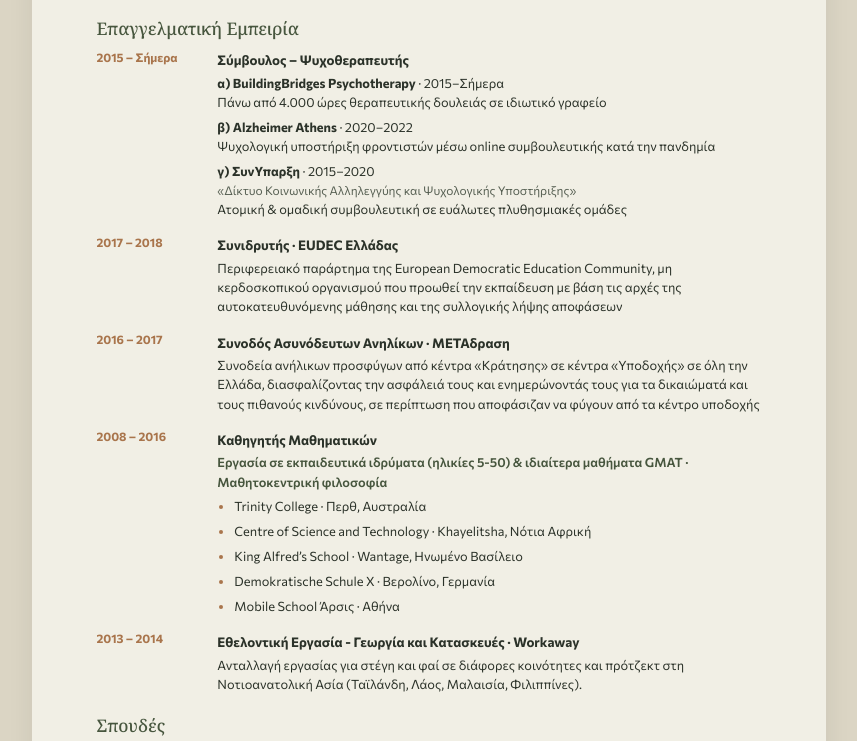
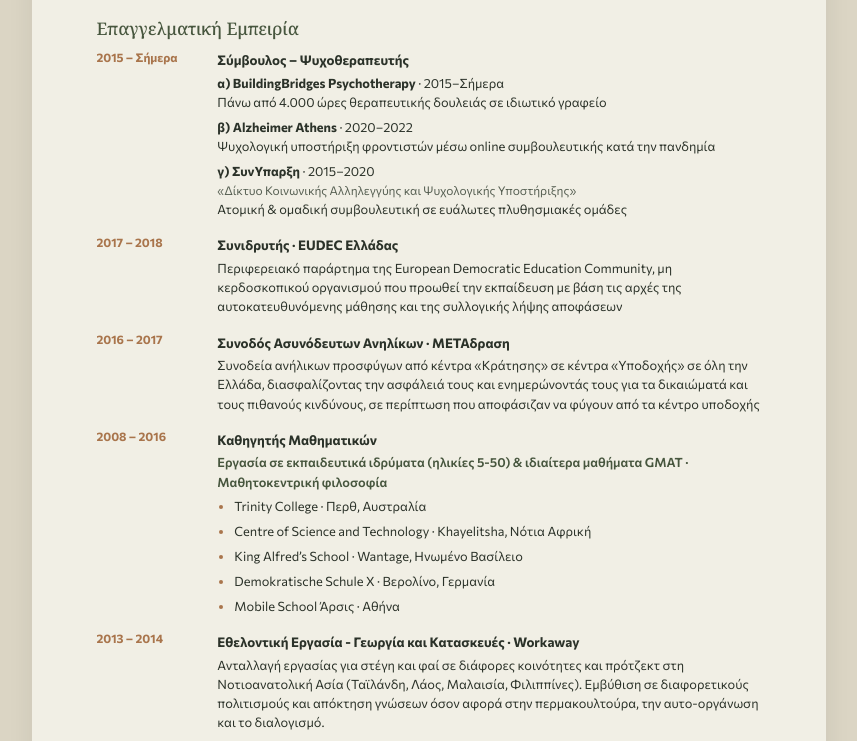
Before and after one commit to steldesp-bbp/building-bridges, a plain HTML site: page docs/CV-Despotakis-EL.html in a window 1280 px wide. Shown: the part 182-923 px from the top of the page, without its empty margins (211-1068 px from the left). Drawn offline with Linux system fonts and the light colour scheme.

Commit message:
CV (EL): add sentence on cultures, permaculture, self-organisation and meditation to Workaway entry

```diff
--- a/docs/CV-Despotakis-EL.html
+++ b/docs/CV-Despotakis-EL.html
@@ -82,7 +82,7 @@ footer{border-top:1px solid #C9C2AD;padding-top:3mm;display:flex;justify-content
 <div class="row"><div class="yr">2016 – 2017</div><div class="sub"><h3>Συνοδός Ασυνόδευτων Ανηλίκων · ΜΕΤΑδραση</h3><p>Συνοδεία ανήλικων προσφύγων από κέντρα «Κράτησης» σε κέντρα «Υποδοχής» σε όλη την Ελλάδα, διασφαλίζοντας την ασφάλειά τους και ενημερώνοντάς τους για τα δικαιώματά και τους πιθανούς κινδύνους, σε περίπτωση που αποφάσιζαν να φύγουν από τα κέντρο υποδοχής</p></div></div>
 <div class="row"><div class="yr">2008 – 2016</div><div class="sub"><h3>Καθηγητής Μαθηματικών</h3><p class="role">Εργασία σε εκπαιδευτικά ιδρύματα (ηλικίες 5-50) &amp; ιδιαίτερα μαθήματα GMAT · Μαθητοκεντρική φιλοσοφία</p>
 <ul><li>Trinity College · Περθ, Αυστραλία</li><li>Centre of Science and Technology · Khayelitsha, Νότια Αφρική</li><li>King Alfred’s School · Wantage, Ηνωμένο Βασίλειο</li><li>Demokratische Schule X · Βερολίνο, Γερμανία</li><li>Mobile School Άρσις · Αθήνα</li></ul></div></div>
-<div class="row"><div class="yr">2013 – 2014</div><div class="sub"><h3>Εθελοντική Εργασία - Γεωργία και Κατασκευές · Workaway</h3><p>Ανταλλαγή εργασίας για στέγη και φαί σε διάφορες κοινότητες και πρότζεκτ στη Νοτιοανατολική Ασία (Ταϊλάνδη, Λάος, Μαλαισία, Φιλιππίνες).</p></div></div>
+<div class="row"><div class="yr">2013 – 2014</div><div class="sub"><h3>Εθελοντική Εργασία - Γεωργία και Κατασκευές · Workaway</h3><p>Ανταλλαγή εργασίας για στέγη και φαί σε διάφορες κοινότητες και πρότζεκτ στη Νοτιοανατολική Ασία (Ταϊλάνδη, Λάος, Μαλαισία, Φιλιππίνες). Εμβύθιση σε διαφορετικούς πολιτισμούς και απόκτηση γνώσεων όσον αφορά στην περμακουλτούρα, την αυτο-οργάνωση και το διαλογισμό.</p></div></div>
 </div></section>
 
 <section><h2>Σπουδές</h2><div class="rows">
```
